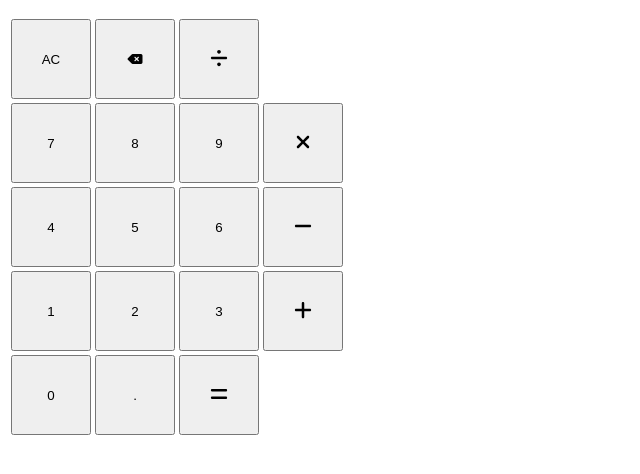
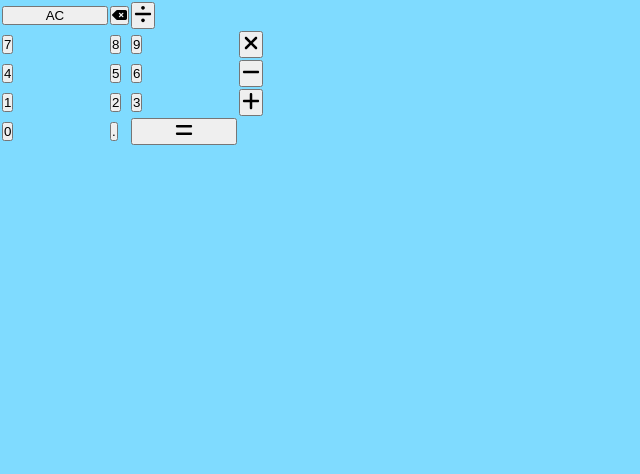
Before and after one commit to RaquelDFS/simple-calculator, a plain HTML site: page index.html in a window 1280 px wide. Shown: the whole page, without its empty margins (0-640 px from the left). Drawn offline with Linux system fonts and the light colour scheme.

Commit message:
start style

```diff
--- a/index.html
+++ b/index.html
@@ -13,7 +13,7 @@
             <p class="result" id="result"></p>
             <table>
                 <tr>
-                    <td><button class="btn especial">AC</button></td>
+                    <td><button class="btn especial" style="width: 106px";>AC</button></td>
                     <td><button class="btn erase"><i class="fas fa-backspace"></i></button></td>
                     <td><button class="btn operation"><svg aria-hidden="true" focusable="false" data-prefix="fas" data-icon="divide" class="svg-inline--fa fa-divide" role="img" xmlns="http://www.w3.org/2000/svg" viewBox="0 0 448 512"><path fill="currentColor" d="M400 224h-352c-17.69 0-32 14.31-32 31.1s14.31 32 32 32h352c17.69 0 32-14.31 32-32S417.7 224 400 224zM224 144c26.47 0 48-21.53 48-48s-21.53-48-48-48s-48 21.53-48 48S197.5 144 224 144zM224 368c-26.47 0-48 21.53-48 48s21.53 48 48 48s48-21.53 48-48S250.5 368 224 368z"></path></svg></button></td>
                 </tr>
@@ -38,7 +38,7 @@
                 <tr>
                     <td><button class="btn number">0</button></td>
                     <td><button class="btn number">.</button></td>
-                    <td><button class="btn especial"><svg aria-hidden="true" focusable="false" data-prefix="fas" data-icon="equals" class="svg-inline--fa fa-equals" role="img" xmlns="http://www.w3.org/2000/svg" viewBox="0 0 448 512"><path fill="currentColor" d="M48 192h352c17.69 0 32-14.32 32-32s-14.31-31.1-32-31.1h-352c-17.69 0-32 14.31-32 31.1S30.31 192 48 192zM400 320h-352c-17.69 0-32 14.31-32 31.1s14.31 32 32 32h352c17.69 0 32-14.32 32-32S417.7 320 400 320z"></path></svg></button></td>
+                    <td><button class="btn igual" style="width: 106px"; ><svg aria-hidden="true" focusable="false" data-prefix="fas" data-icon="equals" class="svg-inline--fa fa-equals" role="img" xmlns="http://www.w3.org/2000/svg" viewBox="0 0 448 512"><path fill="currentColor" d="M48 192h352c17.69 0 32-14.32 32-32s-14.31-31.1-32-31.1h-352c-17.69 0-32 14.31-32 31.1S30.31 192 48 192zM400 320h-352c-17.69 0-32 14.31-32 31.1s14.31 32 32 32h352c17.69 0 32-14.32 32-32S417.7 320 400 320z"></path></svg></button></td>
 
                 </tr>
             </table>
--- a/style.css
+++ b/style.css
@@ -1,9 +1,15 @@
-.btn{
-    height: 80px;
-    width: 80px;
+
+            svg{
+                height: 20px;
+                width: 20px;
+            }
+            @import url('https://fonts.googleapis.com/css2?family=Poppins:wght@300;600&display=swap');
+*{
+    margin: 0;
+    padding: 0;
+    box-sizing: border-box;
+    font-family: 'poppins', sans-serif;
 }
-
-svg{
-    height: 20px;
-    width: 20px;
+body{
+    background-color: rgb(127, 219, 255);
 }
```
